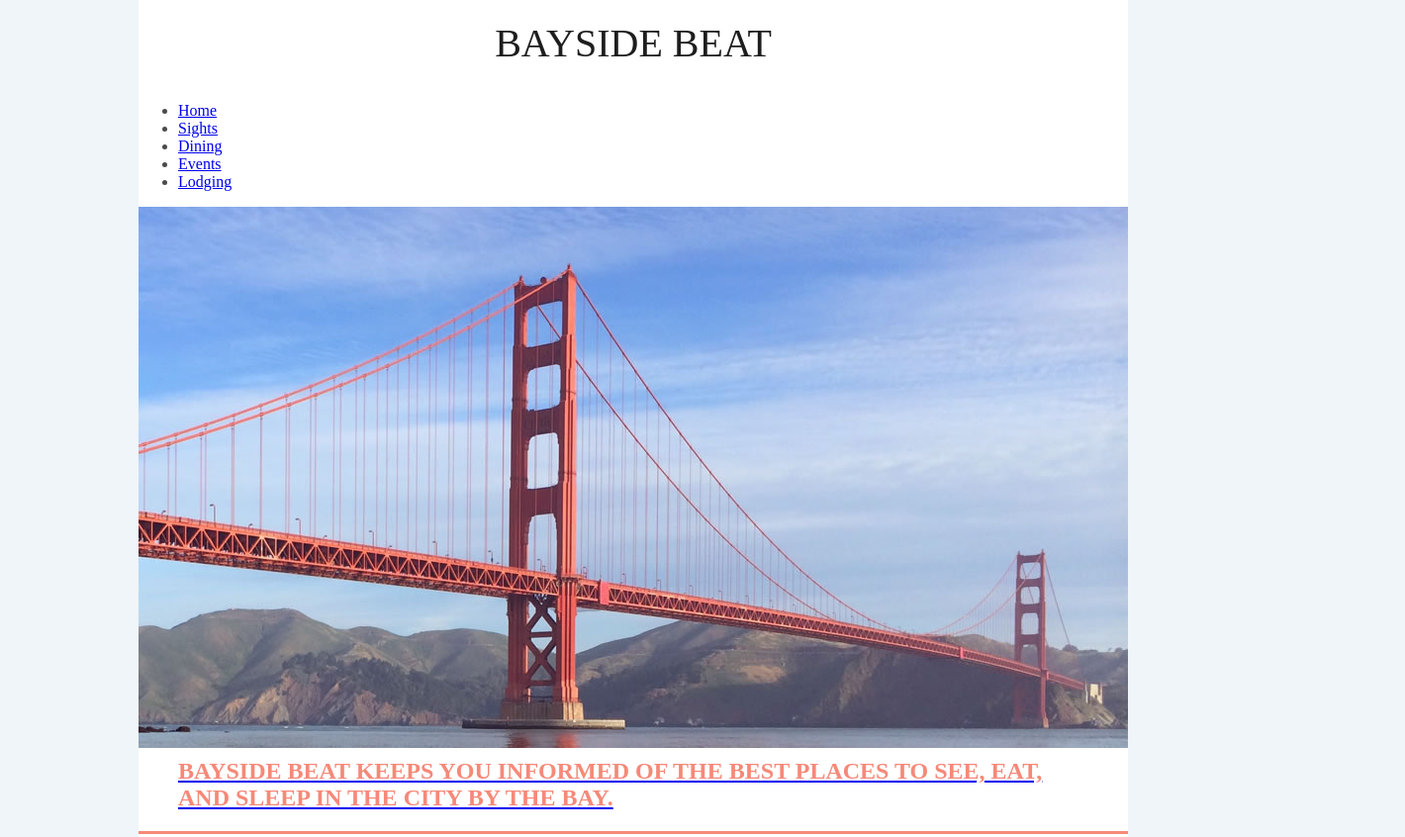
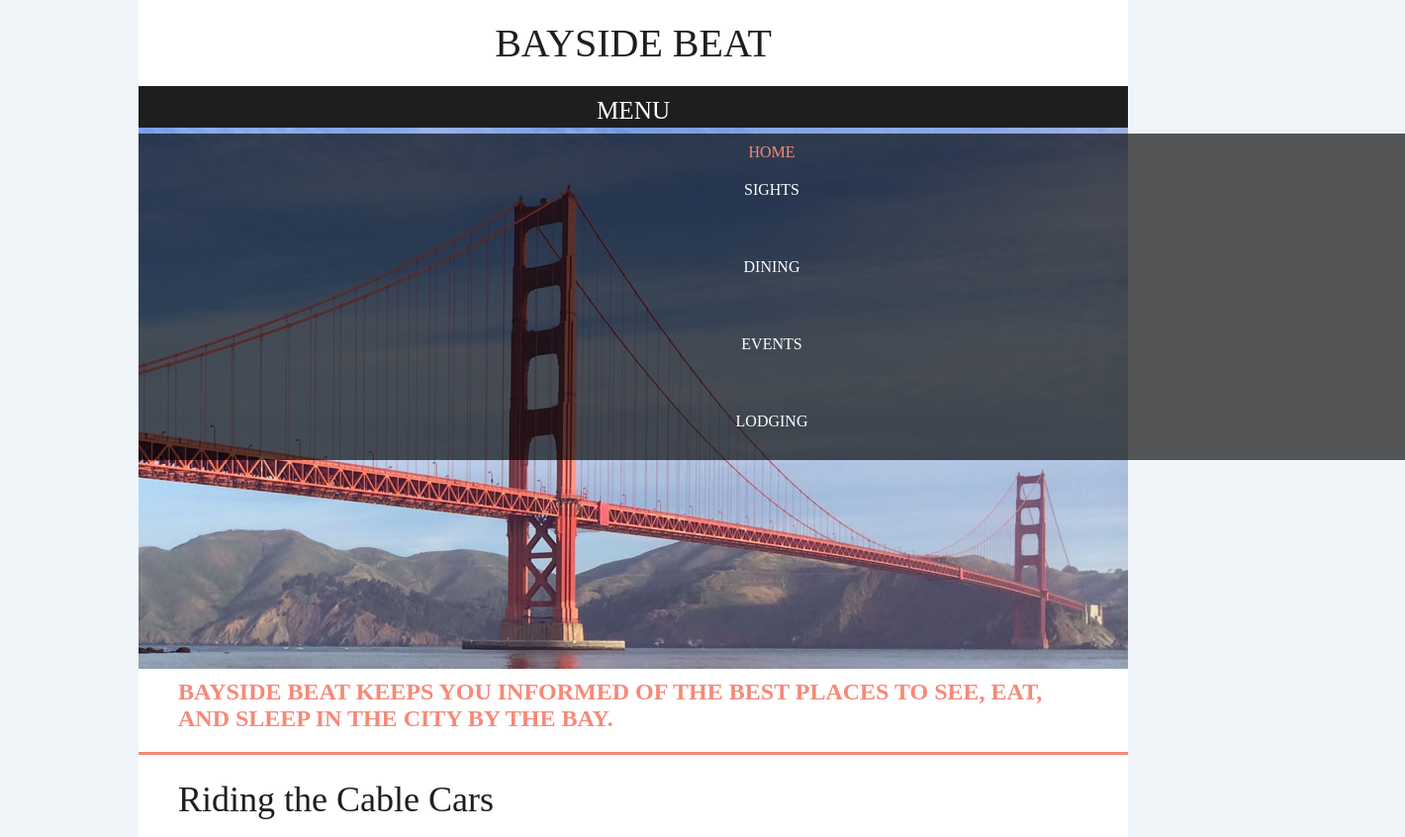
Before and after one commit to onkar-sopho/Bayside-Beat, a plain HTML site: page index.html in a window 1280 px wide. Shown: the top 846 px of the page at 99% size, 1420 px wide, since content can reach past the window. Drawn offline with Linux system fonts and the light colour scheme.

Commit message:
Styled links and navigation menu.....completed the single-column design

```diff
--- a/index.html
+++ b/index.html
@@ -14,8 +14,9 @@
         <header>
             <h1>Bayside Beat</h1>
             <nav>
-                <ul>
-                    <li><a href="index.html">Home</a></li>
+                <h2 id="menulink"><a href="#navlinks">Menu</a></h2>
+                <ul class="displayed" id="navlinks">
+                    <li><a href="index.html" class="thispage">Home</a></li>
                     <li><a href="sights.html">Sights</li>
                     <li><a href="#">Dining</li>
                     <li><a href="#">Events</li>
@@ -60,6 +61,7 @@
         <footer>
         <p>© Copyright 2013–16 Bayside Beat</p>
         </footer>
+        <script type="text/javascript" src="js/menu.js"></script>
     </div>
 </body>
 
--- a/styles/responsive.css
+++ b/styles/responsive.css
@@ -45,6 +45,83 @@ h1 {
 h2 {
     margin-top: 0.5em;
     font-size: 2.25em;
+}
+
+a {
+   font-weight: bold;
+   text-decoration: none;
+}
+
+a:link {
+    color: #F68979;
+}
+
+a:visited {
+    color: #FF944C;
+}
+
+a:hover, a:active, a:focus {
+    color: #7F3300;
+    text-decoration: underline;
+}
+
+#menulink {
+    background-color: #1E1E1E;
+    margin: 0;
+    text-align: center;
+}
+
+#menulink a {
+    color: white;
+    font-size: 0.7em;
+    text-transform: uppercase;
+    /*[disabled]display: block;*/
+    font-weight: 200;
+    text-decoration: none;
+    padding-top: 0.1em;
+    padding-bottom: 0.1em;
+}
+
+#navlinks {
+    width: 100%;
+    list-style-type: none;
+    padding: 0;
+    margin: 0;
+    text-align: center;
+    background-color: #000000;
+    background-color: rgba(0,0,0,0.65);
+    position: absolute;
+    -webkit-transition: all ease-out 0.5s;
+    transition: all ease-out 0.5s;
+}
+
+#navlinks.displayed {
+    top: 135px;
+    z-index: 1;
+    opacity: 1;
+}
+
+#navlinks.start {
+    display: none;
+}
+
+#navlinks.collapsed {
+    top: -12em;
+    opacity: 0;
+}
+
+#navlinks a {
+    display: block;
+    padding-top: 10px;
+    padding-bottom: 10px;
+    color: white;
+    font-weight: 400;
+    text-decoration: none;
+    text-transform: uppercase;
+}
+
+#navlinks a:hover, #navlinks a:active, #navlinks a:focus, #navlinks a.thispage {
+	color: #F68979;
 }
 
 main, aside {
```
